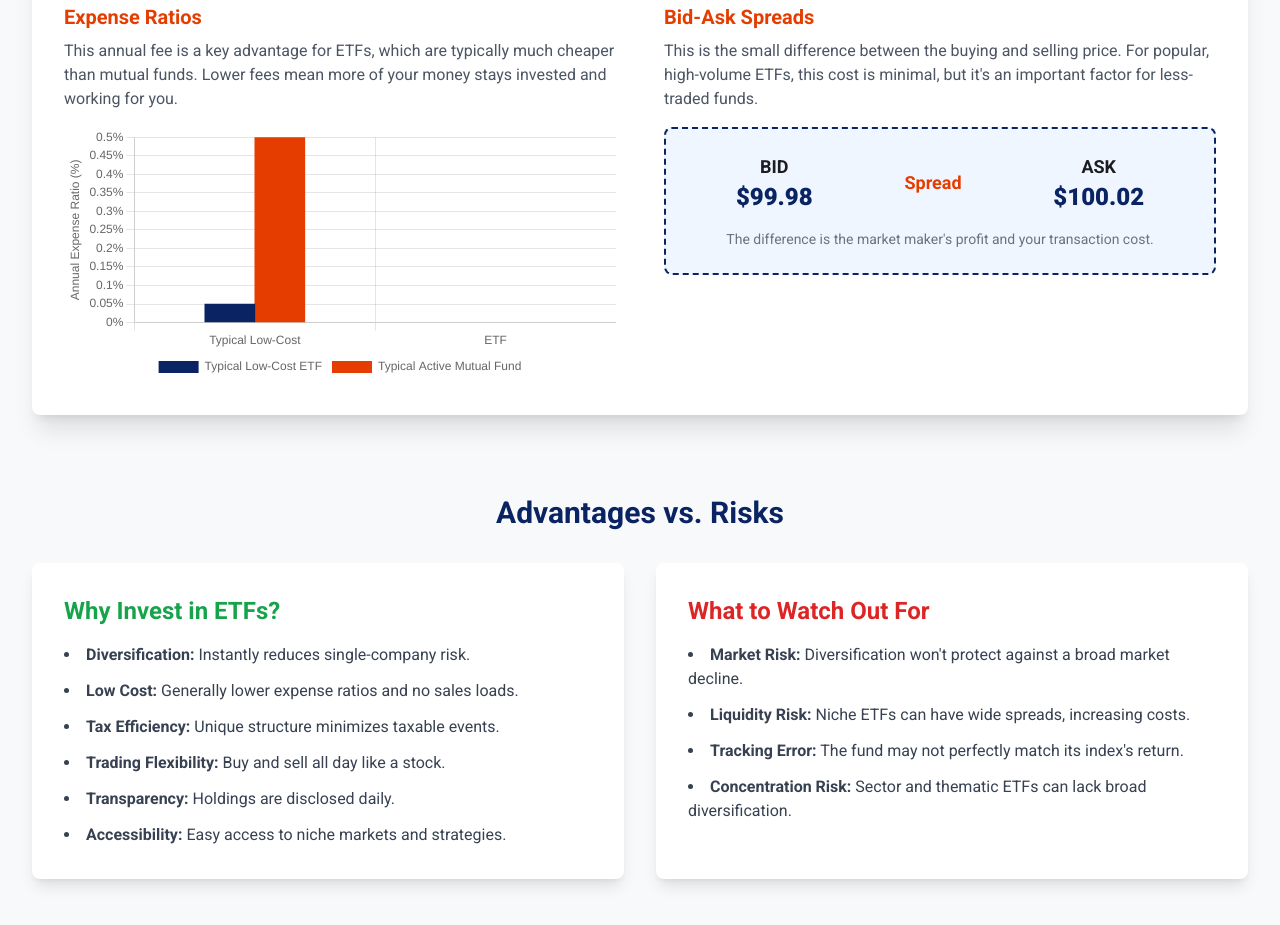
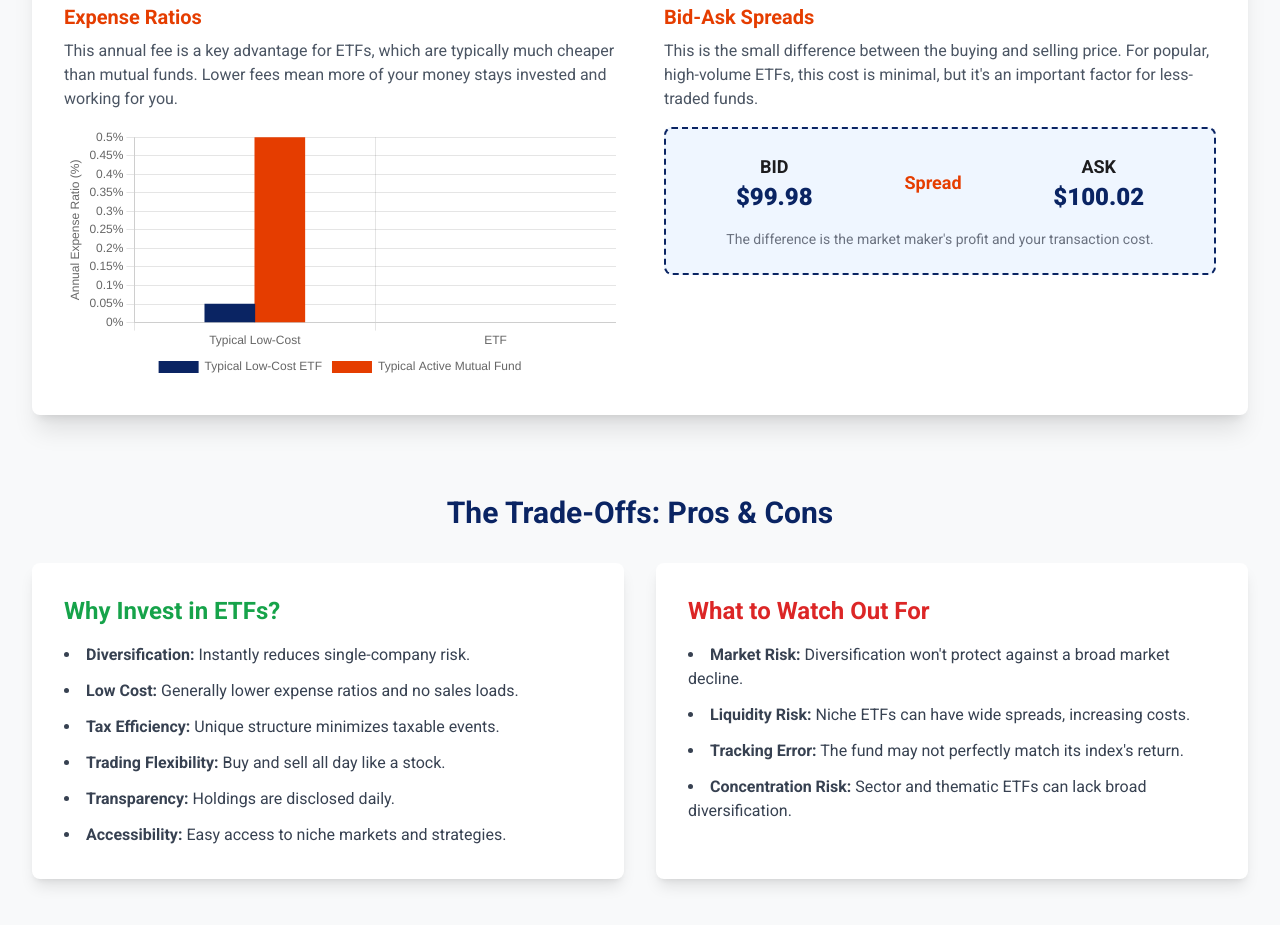
Before and after one commit to yyyprojects/etf4, a plain HTML site: page index.html in a window 1280 px wide. Shown: the part 2079-3004 px from the top of the page. Drawn offline with nearby package versions, Linux system fonts and the light colour scheme.

Commit message:
Update index.html

```diff
--- a/index.html
+++ b/index.html
@@ -172,7 +172,7 @@
         </section>
 
         <section id="pros-cons" class="mb-20">
-            <h2 class="text-3xl font-bold text-[#0A2463] mb-8 text-center">Advantages vs. Risks</h2>
+            <h2 class="text-3xl font-bold text-[#0A2463] mb-8 text-center">The Trade-Offs: Pros & Cons</h2>
             <div class="grid grid-cols-1 md:grid-cols-2 gap-8">
                 <div class="bg-white p-8 rounded-lg shadow-lg">
                     <h3 class="text-2xl font-bold text-green-600 mb-4">Why Invest in ETFs?</h3>
```
